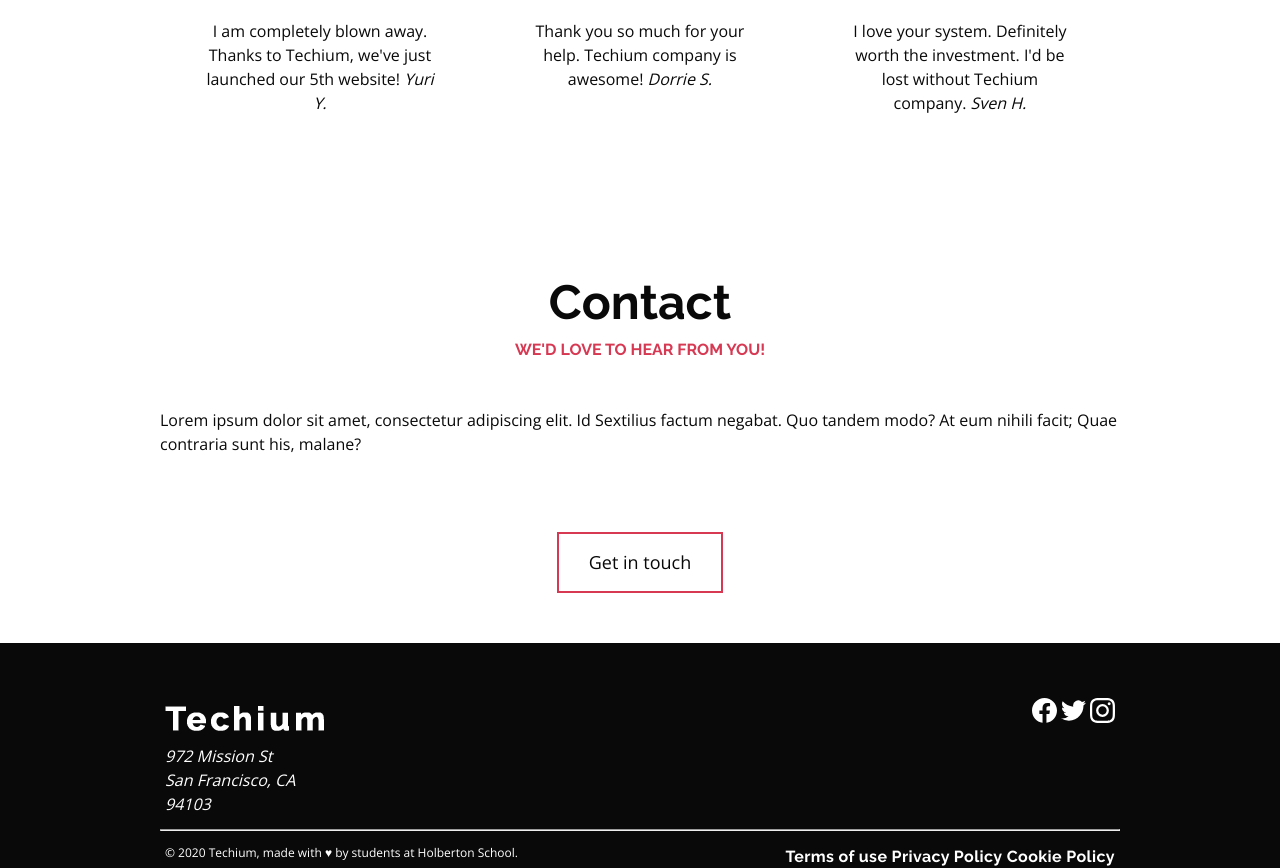
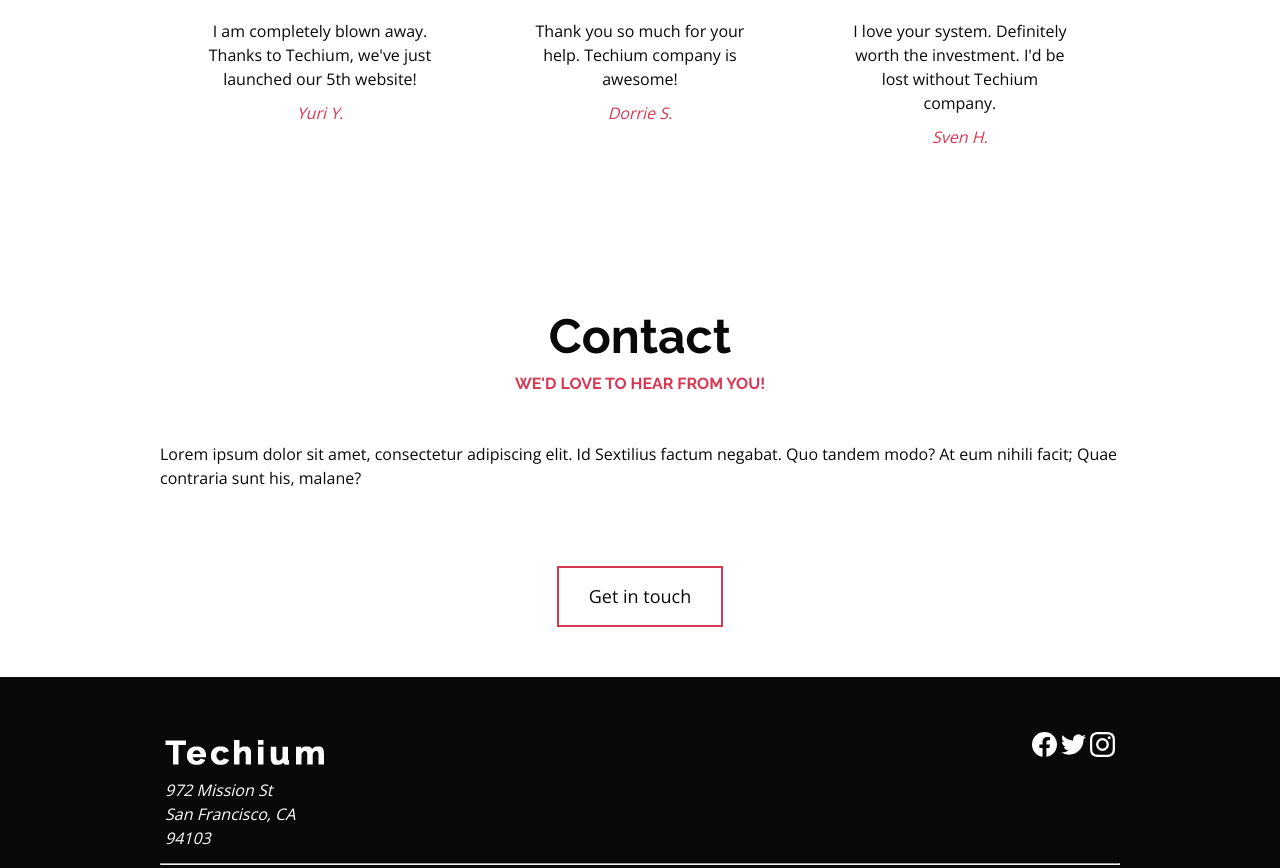
Before and after one commit to vlldnt/holbertonschool-web_front_end, a plain HTML site: page CSS_advanced/index.html in a window 1280 px wide. Shown: the part 6879-7747 px from the top of the page. Drawn offline with nearby package versions, Linux system fonts and the light colour scheme.

Commit message:
Task 26 corrected

```diff
--- a/CSS_advanced/styles/26-style.css
+++ b/CSS_advanced/styles/26-style.css
@@ -610,7 +610,7 @@
     height: 10rem;
   }
 
-  .card-testimonial .card-avatar cite {
+  .card-testimonial .card-quote cite {
     display: block;
     padding-top: 1rem;
     color: var(--color-primary);
--- a/CSS_advanced/styles/28-style.css
+++ b/CSS_advanced/styles/28-style.css
@@ -617,7 +617,7 @@
     height: 10rem;
   }
 
-  .card-testimonial .card-avatar cite {
+  .card-testimonial .card-quote cite {
     display: block;
     padding-top: 1rem;
     color: var(--color-primary);
```
